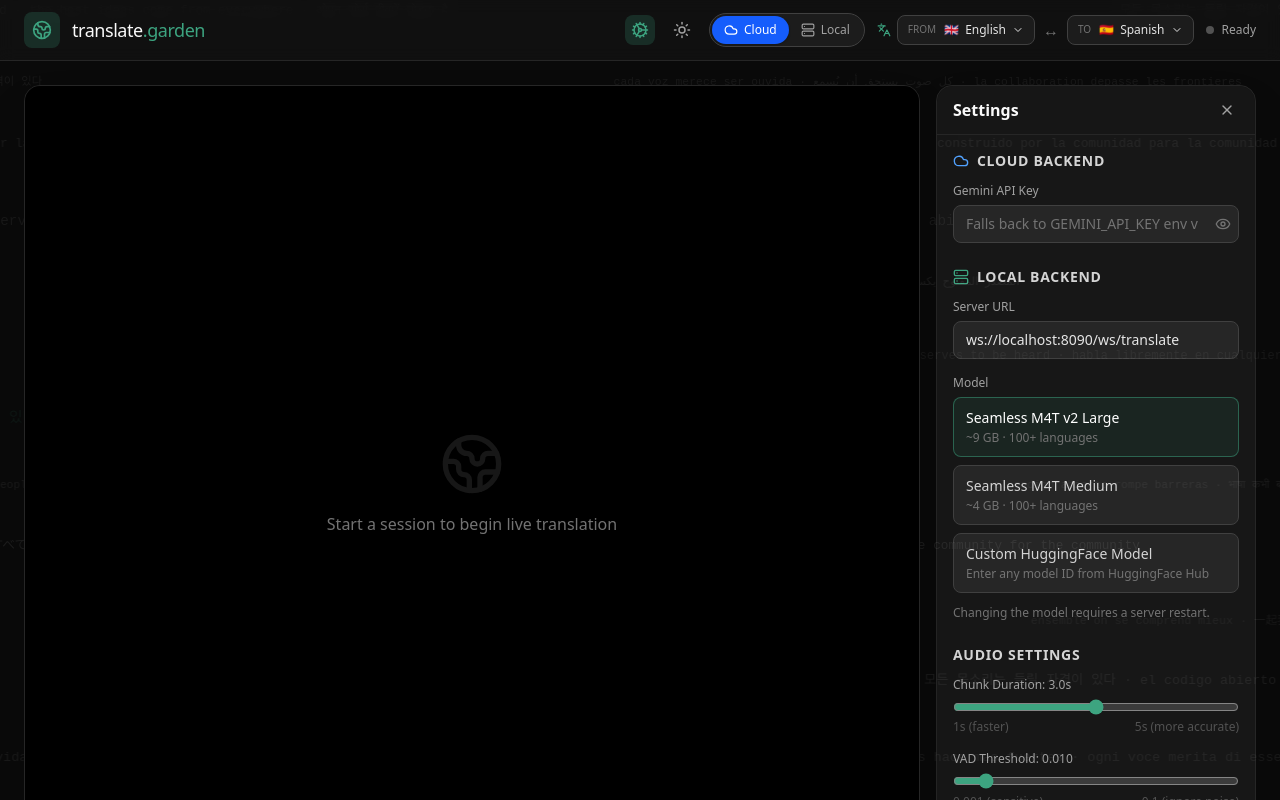
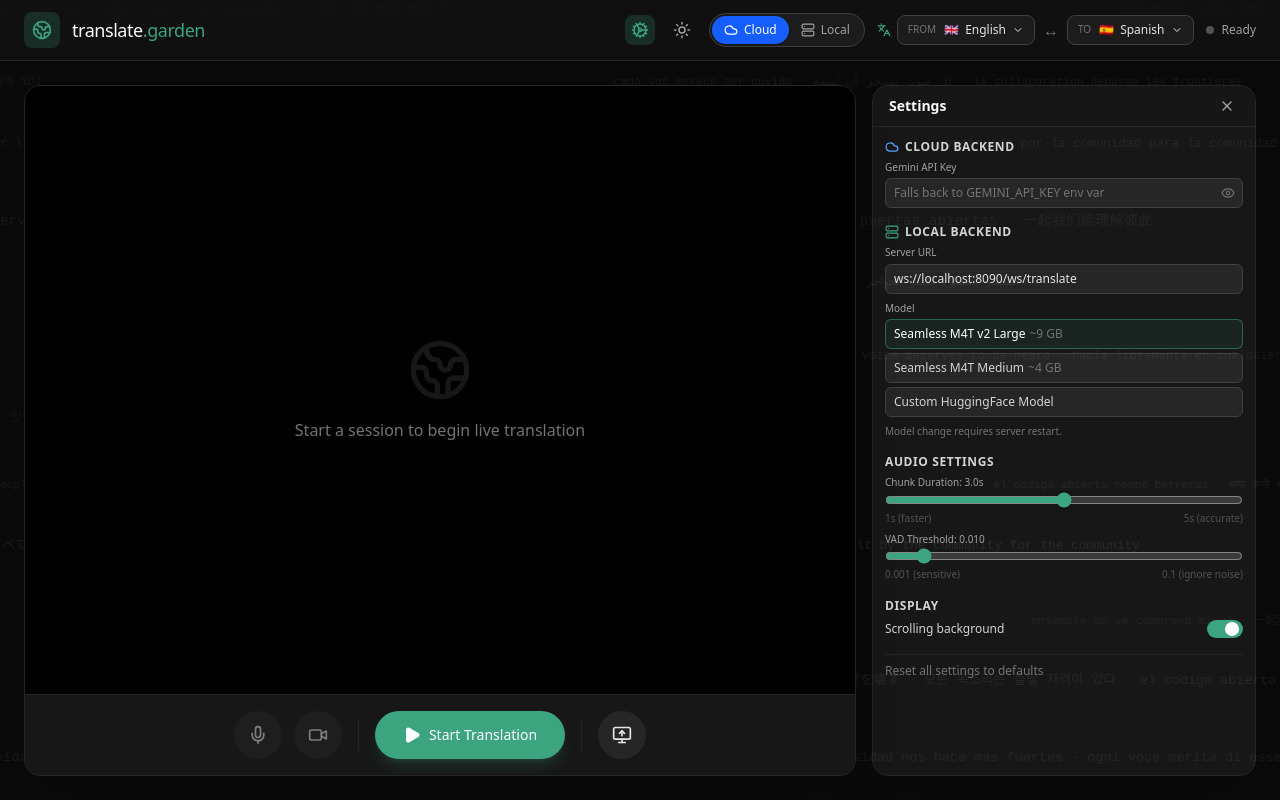
Before and after one commit to CBK47/Open-Translate, a React (Vite) app: page / in a window 1280 px wide. Both pictures are taken after a click on the button 639 px from the left and 30 px from the top of the page. Shown: the top 800 px of the page. Built offline with nearby package versions, Linux system fonts and the light colour scheme.

Commit message:
style: Wider, more compact settings panel matching video height
Increased width to w-96, reduced all spacing and font sizes for a
denser layout that fits without scrolling alongside the video box.

Co-Authored-By: Claude Opus 4.6 (1M context) <noreply@anthropic.com>

```diff
--- a/src/App.tsx
+++ b/src/App.tsx
@@ -705,82 +705,80 @@ export default function App() {
       <div className="flex-1 flex gap-4 p-4 md:p-6 max-w-7xl mx-auto w-full min-h-0">
       {/* Settings Panel - inline to the right of main content */}
       {showSettings && (
-          <div className="order-2 w-80 shrink-0 bg-neutral-900 border border-neutral-800 rounded-2xl shadow-2xl overflow-y-auto flex flex-col">
-            <div className="sticky top-0 bg-neutral-900/95 backdrop-blur-sm border-b border-neutral-800 px-4 py-3 flex items-center justify-between z-10 rounded-t-2xl">
-              <h2 className="text-base font-semibold">Settings</h2>
+          <div className="order-2 w-96 shrink-0 bg-neutral-900 border border-neutral-800 rounded-2xl shadow-2xl overflow-y-auto flex flex-col self-stretch">
+            <div className="sticky top-0 bg-neutral-900/95 backdrop-blur-sm border-b border-neutral-800 px-4 py-2 flex items-center justify-between z-10 rounded-t-2xl">
+              <h2 className="text-sm font-semibold">Settings</h2>
               <button onClick={() => setShowSettings(false)} className="p-1 rounded-lg hover:bg-neutral-800 text-neutral-400 hover:text-neutral-200 transition-colors">
                 <X className="w-4 h-4" />
               </button>
             </div>
 
-            <div className="p-4 space-y-6 text-sm">
+            <div className="p-3 space-y-4 text-xs">
               {/* Cloud Backend */}
               <section>
-                <h3 className="text-sm font-semibold text-neutral-300 uppercase tracking-wider mb-3 flex items-center gap-2">
-                  <Cloud className="w-4 h-4 text-blue-400" /> Cloud Backend
+                <h3 className="text-xs font-semibold text-neutral-300 uppercase tracking-wider mb-1.5 flex items-center gap-1.5">
+                  <Cloud className="w-3.5 h-3.5 text-blue-400" /> Cloud Backend
                 </h3>
-                <label className="block text-xs text-neutral-400 mb-1.5">Gemini API Key</label>
+                <label className="block text-[10px] text-neutral-400 mb-1">Gemini API Key</label>
                 <div className="relative">
                   <input
                     type={showApiKey ? 'text' : 'password'}
                     value={settings.geminiApiKey}
                     onChange={(e) => updateSettings({ geminiApiKey: e.target.value })}
                     placeholder="Falls back to GEMINI_API_KEY env var"
-                    className="w-full bg-neutral-800 border border-neutral-700 rounded-lg px-3 py-2 text-sm text-neutral-200 placeholder-neutral-500 focus:outline-none focus:border-[#3DA480] pr-10"
+                    className="w-full bg-neutral-800 border border-neutral-700 rounded-md px-2 py-1.5 text-xs text-neutral-200 placeholder-neutral-500 focus:outline-none focus:border-[#3DA480] pr-8"
                   />
                   <button
                     onClick={() => setShowApiKey(!showApiKey)}
                     className="absolute right-2 top-1/2 -translate-y-1/2 text-neutral-500 hover:text-neutral-300"
                   >
-                    {showApiKey ? <EyeOff className="w-4 h-4" /> : <Eye className="w-4 h-4" />}
+                    {showApiKey ? <EyeOff className="w-3.5 h-3.5" /> : <Eye className="w-3.5 h-3.5" />}
                   </button>
                 </div>
               </section>
 
               {/* Local Backend */}
               <section>
-                <h3 className="text-sm font-semibold text-neutral-300 uppercase tracking-wider mb-3 flex items-center gap-2">
-                  <Server className="w-4 h-4 text-[#3DA480]" /> Local Backend
+                <h3 className="text-xs font-semibold text-neutral-300 uppercase tracking-wider mb-1.5 flex items-center gap-1.5">
+                  <Server className="w-3.5 h-3.5 text-[#3DA480]" /> Local Backend
                 </h3>
 
-                <label className="block text-xs text-neutral-400 mb-1.5">Server URL</label>
+                <label className="block text-[10px] text-neutral-400 mb-1">Server URL</label>
                 <input
                   type="text"
                   value={settings.localServerUrl}
                   onChange={(e) => updateSettings({ localServerUrl: e.target.value })}
-                  className="w-full bg-neutral-800 border border-neutral-700 rounded-lg px-3 py-2 text-sm text-neutral-200 focus:outline-none focus:border-[#3DA480] mb-4"
+                  className="w-full bg-neutral-800 border border-neutral-700 rounded-md px-2 py-1.5 text-xs text-neutral-200 focus:outline-none focus:border-[#3DA480] mb-2"
                 />
 
-                <label className="block text-xs text-neutral-400 mb-1.5">Model</label>
-                <div className="space-y-2 mb-3">
+                <label className="block text-[10px] text-neutral-400 mb-1">Model</label>
+                <div className="space-y-1 mb-2">
                   {MODEL_PRESETS.map((preset) => (
                     <button
                       key={preset.id}
                       onClick={() => updateSettings({ localModelName: preset.id })}
-                      className={`w-full text-left px-3 py-2.5 rounded-lg border text-sm transition-all ${
+                      className={`w-full text-left px-2 py-1.5 rounded-md border text-xs transition-all ${
                         settings.localModelName === preset.id
                           ? 'border-[#3DA480]/50 bg-[#3DA480]/10 text-white'
                           : 'border-neutral-700 bg-neutral-800 text-neutral-300 hover:border-neutral-600'
                       }`}
                     >
-                      <div className="font-medium">{preset.label}</div>
-                      <div className="text-xs text-neutral-500 mt-0.5">{preset.size} &middot; {preset.langs} languages</div>
+                      <span className="font-medium">{preset.label}</span>
+                      <span className="text-neutral-500 ml-1">{preset.size}</span>
                     </button>
                   ))}
-                  {/* Custom model */}
                   <button
                     onClick={() => {
                       if (!isPresetModel) return;
                       updateSettings({ localModelName: customModelId || '' });
                     }}
-                    className={`w-full text-left px-3 py-2.5 rounded-lg border text-sm transition-all ${
+                    className={`w-full text-left px-2 py-1.5 rounded-md border text-xs transition-all ${
                       !isPresetModel
                         ? 'border-[#3DA480]/50 bg-[#3DA480]/10 text-white'
                         : 'border-neutral-700 bg-neutral-800 text-neutral-300 hover:border-neutral-600'
                     }`}
                   >
-                    <div className="font-medium">Custom HuggingFace Model</div>
-                    <div className="text-xs text-neutral-500 mt-0.5">Enter any model ID from HuggingFace Hub</div>
+                    <span className="font-medium">Custom HuggingFace Model</span>
                   </button>
                   {!isPresetModel && (
                     <input
@@ -788,18 +786,18 @@ export default function App() {
                       value={settings.localModelName}
                       onChange={(e) => updateSettings({ localModelName: e.target.value })}
                       placeholder="e.g. facebook/seamless-m4t-v2-large"
-                      className="w-full bg-neutral-800 border border-neutral-700 rounded-lg px-3 py-2 text-sm text-neutral-200 focus:outline-none focus:border-[#3DA480]"
+                      className="w-full bg-neutral-800 border border-neutral-700 rounded-md px-2 py-1.5 text-xs text-neutral-200 focus:outline-none focus:border-[#3DA480]"
                     />
                   )}
                 </div>
-                <p className="text-xs text-neutral-500">Changing the model requires a server restart.</p>
+                <p className="text-[10px] text-neutral-500">Model change requires server restart.</p>
               </section>
 
               {/* Audio Settings */}
               <section>
-                <h3 className="text-sm font-semibold text-neutral-300 uppercase tracking-wider mb-3">Audio Settings</h3>
+                <h3 className="text-xs font-semibold text-neutral-300 uppercase tracking-wider mb-1.5">Audio Settings</h3>
 
-                <label className="block text-xs text-neutral-400 mb-1.5">
+                <label className="block text-[10px] text-neutral-400 mb-0.5">
                   Chunk Duration: {settings.chunkDurationS.toFixed(1)}s
                 </label>
                 <input
@@ -809,14 +807,14 @@ export default function App() {
                   step="0.5"
                   value={settings.chunkDurationS}
                   onChange={(e) => updateSettings({ chunkDurationS: parseFloat(e.target.value) })}
-                  className="w-full accent-[#3DA480] mb-4"
+                  className="w-full accent-[#3DA480] mb-1"
                 />
-                <div className="flex justify-between text-xs text-neutral-600 -mt-3 mb-4">
+                <div className="flex justify-between text-[10px] text-neutral-600 mb-2">
                   <span>1s (faster)</span>
-                  <span>5s (more accurate)</span>
+                  <span>5s (accurate)</span>
                 </div>
 
-                <label className="block text-xs text-neutral-400 mb-1.5">
+                <label className="block text-[10px] text-neutral-400 mb-0.5">
                   VAD Threshold: {settings.vadThreshold.toFixed(3)}
                 </label>
                 <input
@@ -828,7 +826,7 @@ export default function App() {
                   onChange={(e) => updateSettings({ vadThreshold: parseFloat(e.target.value) })}
                   className="w-full accent-[#3DA480] mb-1"
                 />
-                <div className="flex justify-between text-xs text-neutral-600 mb-4">
+                <div className="flex justify-between text-[10px] text-neutral-600">
                   <span>0.001 (sensitive)</span>
                   <span>0.1 (ignore noise)</span>
                 </div>
@@ -836,18 +834,18 @@ export default function App() {
 
               {/* Display */}
               <section>
-                <h3 className="text-sm font-semibold text-neutral-300 uppercase tracking-wider mb-3">Display</h3>
+                <h3 className="text-xs font-semibold text-neutral-300 uppercase tracking-wider mb-1.5">Display</h3>
                 <label className="flex items-center justify-between cursor-pointer">
-                  <span className="text-sm text-neutral-300">Scrolling background effect</span>
+                  <span className="text-xs text-neutral-300">Scrolling background</span>
                   <button onClick={() => setShowBackground(!showBackground)}
-                    className={`w-10 h-5 rounded-full transition-colors relative ${showBackground ? 'bg-[#3DA480]' : 'bg-neutral-700'}`}>
-                    <span className={`absolute top-0.5 w-4 h-4 rounded-full bg-white transition-transform ${showBackground ? 'left-5' : 'left-0.5'}`} />
+                    className={`w-9 h-4.5 rounded-full transition-colors relative ${showBackground ? 'bg-[#3DA480]' : 'bg-neutral-700'}`}>
+                    <span className={`absolute top-0.5 w-3.5 h-3.5 rounded-full bg-white transition-transform ${showBackground ? 'left-[18px]' : 'left-0.5'}`} />
                   </button>
                 </label>
               </section>
 
               {/* Reset */}
-              <section className="pt-4 border-t border-neutral-800">
+              <section className="pt-2 border-t border-neutral-800">
                 <button
                   onClick={() => {
                     setSettings({ ...DEFAULT_SETTINGS });
```
